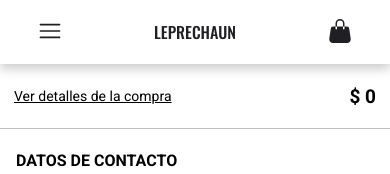
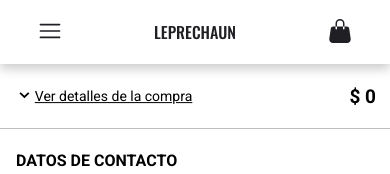
Before and after one commit to FrancooChaparro/leprechaun-web, a Next.js app: page /Contact in a window 390 px wide. Shown: the top 174 px of the page. Built offline with nearby package versions, Linux system fonts and the light colour scheme.

Commit message:
feat/icon

```diff
--- a/Icons/CartIcon.tsx
+++ b/Icons/CartIcon.tsx
@@ -1,4 +1,26 @@
 import React from "react";
+
+export const UpIcon: React.FC<{ className?: string }> = ({ className }) => (
+  <svg
+      viewBox="0 0 24 24"
+      fill="currentColor"
+      height="1.3rem"
+      width="1.3rem"
+    >
+      <path d="M6.293 13.293l1.414 1.414L12 10.414l4.293 4.293 1.414-1.414L12 7.586z" />
+    </svg>
+  );
+
+  export const DownIcon: React.FC<{ className?: string }> = ({ className }) => (
+    <svg
+    viewBox="0 0 24 24"
+    fill="currentColor"
+    height="1.3rem"
+    width="1.3rem"
+  >
+    <path d="M16.293 9.293L12 13.586 7.707 9.293l-1.414 1.414L12 16.414l5.707-5.707z" />
+  </svg>
+    );
 
 export const ShopIcon: React.FC<{ className?: string }> = ({ className }) => (
 <svg
--- a/app/(routes)/Contact/contact.module.css
+++ b/app/(routes)/Contact/contact.module.css
@@ -374,14 +374,19 @@
     font-size: 14px;
     text-decoration: underline;
     transform: translatey(-50%);
+    display: flex;
+    align-items: center;
+  }
 
-  }
+
   .der {
     position: absolute;
     right: 14px;
     top: 50%;
     transform: translatey(-50%);
     font-weight: bold;
+    display: flex;
+    align-items: center;
 
   }
 }
--- a/app/(routes)/Contact/page.tsx
+++ b/app/(routes)/Contact/page.tsx
@@ -6,6 +6,7 @@
 import { CardCheckout } from "@/components/card-checkout/CardCheckout";
 import { Product } from "@/types/types";
 import { useWindowSize } from "@/utils/size/useWindowsSize";
+import { DownIcon, UpIcon } from "@/Icons/CartIcon";
 
 interface Order {
   email: string;
@@ -76,7 +77,7 @@
     return total + product.price;
   }, 0);
 
-  const [shopOpen, setShopOpen] = useState<boolean>(true);
+  const [shopOpen, setShopOpen] = useState<boolean>(false);
 
   const [error, setError] = useState<boolean>(false);
   const [inputValues, setInputValues] = useState<Order>({
@@ -101,9 +102,9 @@
 
   useEffect(() => {
     if (windowSize.width > 1000) {
-      setShopOpen(true); // Si el ancho es mayor a 1000px, actualiza el estado a false
+      setShopOpen(true);
     } else {
-      setShopOpen(false);  // Si es menor o igual, actualiza a true
+      setShopOpen(false);
     }
   }, [windowSize.width]);
 
@@ -283,7 +284,7 @@
       <div className={styles["bbbbb"]}>
 
 <div onClick={()=> setShopOpen(!shopOpen)} className={styles["desplegable"]}>
-  <span className={styles["izq"]}> Ver detalles de la compra</span><span className={styles["der"]}>$ {totalPrice}</span>
+  <span className={styles["izq"]}>{shopOpen ? <span > <UpIcon /> </span> : <span> <DownIcon /> </span>} Ver detalles de la compra</span><span className={styles["der"]}>$ {totalPrice}</span>
 </div>
 <div className={`${styles["modal"]} ${
           shopOpen ? styles["accordion-open"] : styles["accordion-closed"]
```
